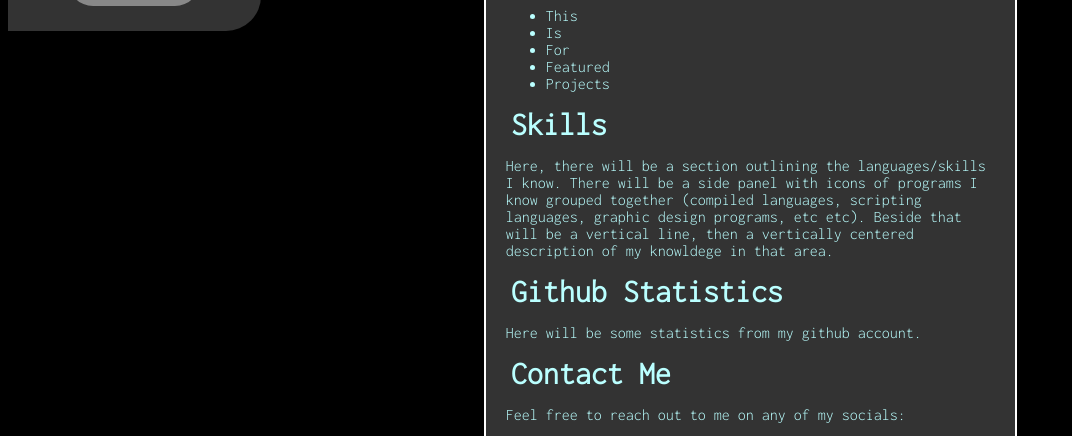
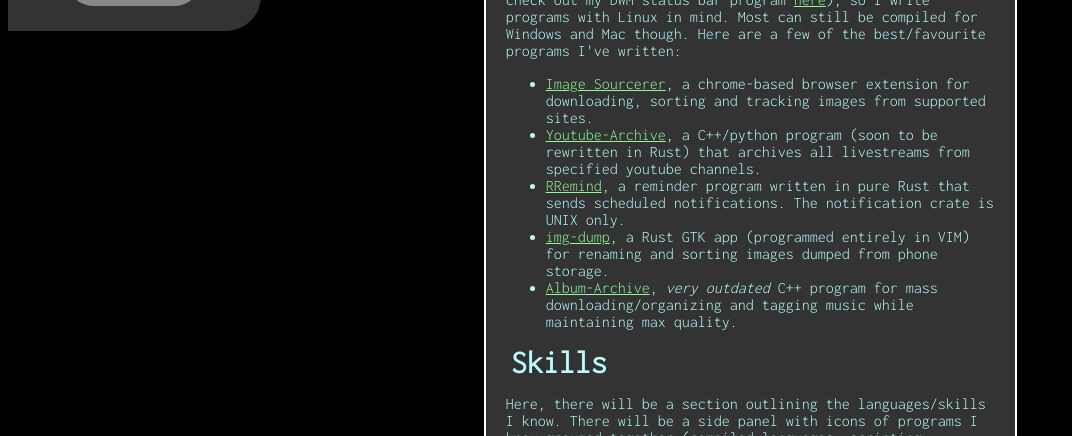
Before and after one commit to JakeGuy11/JakeGuy11.github.io, a plain HTML site: page index.html in a window 1280 px wide. Shown: the part 685-1121 px from the top of the page, without its empty margins (0-1072 px from the left). Drawn offline with Linux system fonts and the light colour scheme.

Commit message:
added featured projects

```diff
--- a/index.html
+++ b/index.html
@@ -83,13 +83,13 @@
                     <div id="featured-projects-panel">
                         <h1>Projects</h1>
                         <p>
-                            <tab></tab>Talk about what kind of projects I do
+                            <tab></tab>As mentioned above, I use Arch Linux with DWM (you can check out my DWM status bar program <a href="https://github.com/JakeGuy11/dwm-status">here</a>), so I write programs with Linux in mind. Most can still be compiled for Windows and Mac though. Here are a few of the best/favourite programs I've written:
                             <ul>
-                                <li>This</li>
-                                <li>Is</li>
-                                <li>For</li>
-                                <li>Featured</li>
-                                <li>Projects</li>
+                                <li><a href="https://github.com/JakeGuy11/image-sourcerer">Image Sourcerer</a>, a chrome-based browser extension for downloading, sorting and tracking images from supported sites.</li>
+                                <li><a href="https://github.com/JakeGuy11/youtube-archive-cpp">Youtube-Archive</a>, a C++/python program (soon to be rewritten in Rust) that archives all livestreams from specified youtube channels.</li>
+                                <li><a href="https://github.com/JakeGuy11/rremind">RRemind</a>, a reminder program written in pure Rust that sends scheduled notifications. The notification crate is UNIX only.</li>
+                                <li><a href="https://github.com/JakeGuy11/img-dump">img-dump</a>, a Rust GTK app (programmed entirely in VIM) for renaming and sorting images dumped from phone storage.</li>
+                                <li><a href="https://github.com/JakeGuy11/album-archive">Album-Archive</a>, <i>very outdated</i> C++ program for mass downloading/organizing and tagging music while maintaining max quality.</li>
                             </ul>
                         </p>
                     </div>
```
